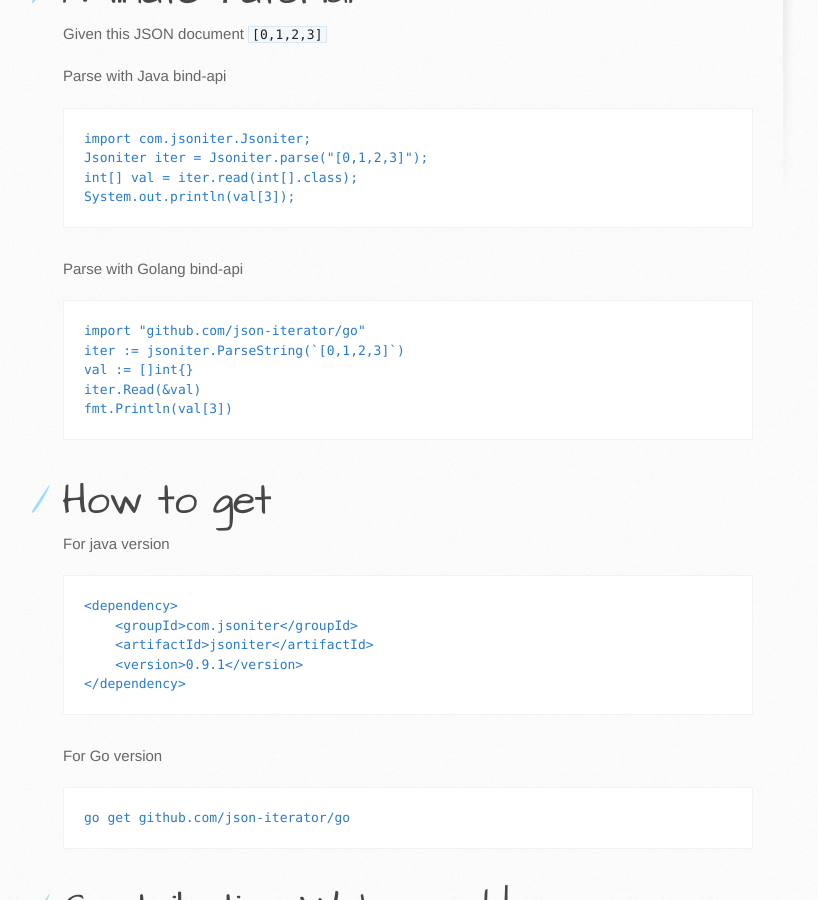
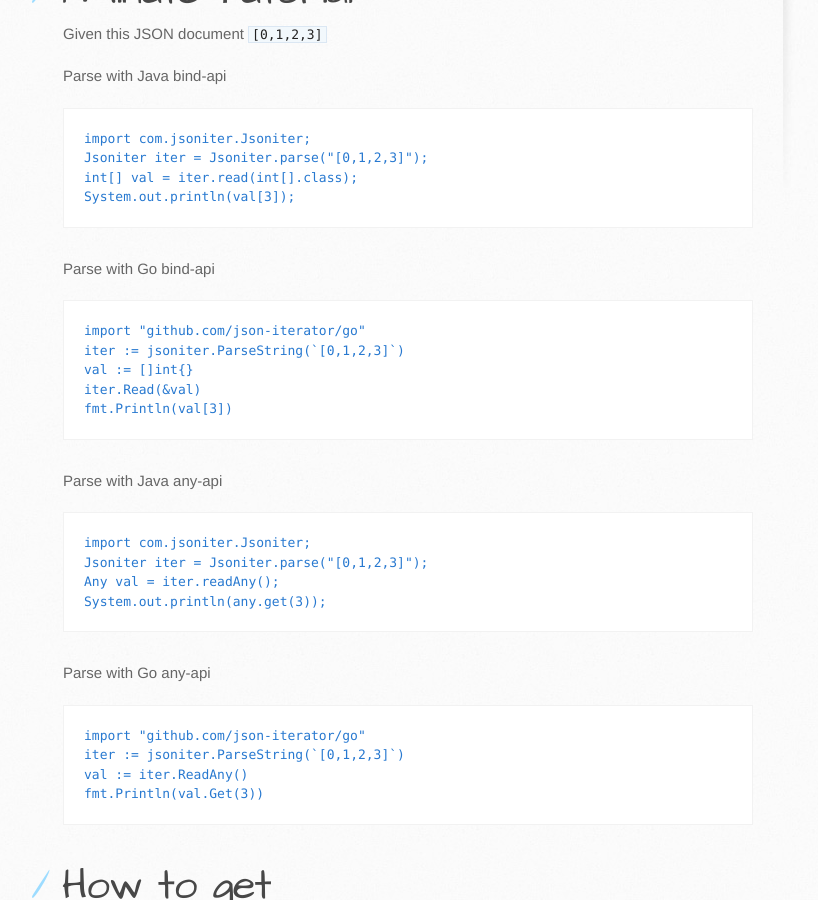
Before and after one commit to json-iterator/json-iterator.github.io, a Jekyll site: the page built from index.md, in a window 1280 px wide and 900 px high, scrolled down 548 px. Shown: the whole window, without its empty margins (107-925 px from the left). Built offline with Jekyll 4.4.1, drawn with Linux system fonts in a browser that asks for light colours; comment, search, counter and statistics services are not loaded.

Commit message:
Update index.md

````diff
--- a/index.md
+++ b/index.md
@@ -24,7 +24,7 @@ int[] val = iter.read(int[].class);
 System.out.println(val[3]);
 ```
 
-Parse with Golang bind-api
+Parse with Go bind-api
 
 ```go
 import "github.com/json-iterator/go"
@@ -32,6 +32,24 @@ iter := jsoniter.ParseString(`[0,1,2,3]`)
 val := []int{}
 iter.Read(&val)
 fmt.Println(val[3])
+```
+
+Parse with Java any-api
+
+```java
+import com.jsoniter.Jsoniter;
+Jsoniter iter = Jsoniter.parse("[0,1,2,3]");
+Any val = iter.readAny();
+System.out.println(any.get(3));
+```
+
+Parse with Go any-api
+
+```go
+import "github.com/json-iterator/go"
+iter := jsoniter.ParseString(`[0,1,2,3]`)
+val := iter.ReadAny()
+fmt.Println(val.Get(3))
 ```
 
 # How to get
````
